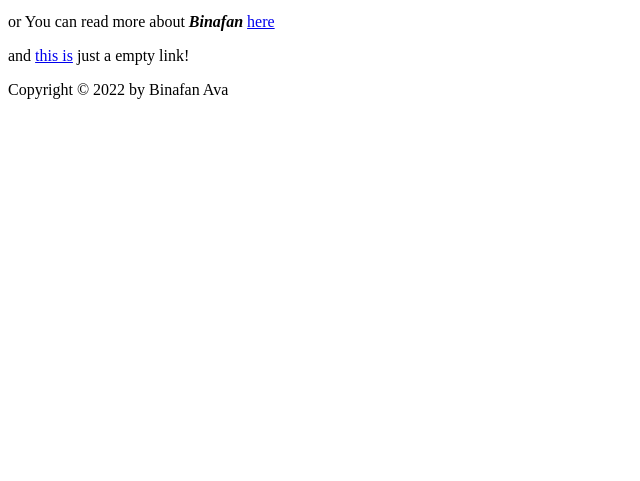
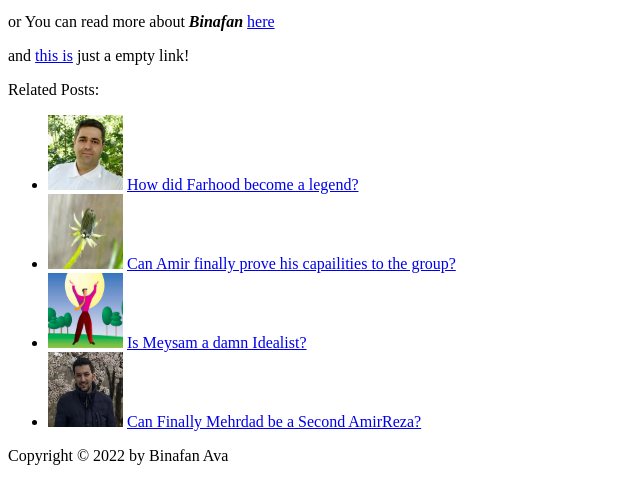
Before and after one commit to mehrdadganji1/htmlCourse, a plain HTML site: page index.html in a window 1280 px wide. Shown: the part 1206-1687 px from the top of the page, without its empty margins (0-640 px from the left). Before the commit the page ends 1321 px from the top, so only its background shows below. Drawn offline with Linux system fonts and the light colour scheme.

Commit message:
add related posts

```diff
--- a/index.html
+++ b/index.html
@@ -11,7 +11,7 @@
         <a href="#">Our Story</a>
         <a href="#">Contact us</a>
       </nav>
-      <img src="binafan.jpg" alt="bina logo" width="120" height="120" />
+      <img src="img/binafan.jpg" alt="bina logo" width="120" height="120" />
     </header>
     <article>
       <header>
@@ -55,7 +55,7 @@
         <em>bought</em> <strong>Google</strong>
         and you can see the proof of this news in the below!
       </p>
-      <img src="bina-google.jpg" alt="bina bought google proof" />
+      <img src="img/bina-google.jpg" alt="bina bought google proof" />
       <p>
         You can see more information about
         <em> <strong>Binafan</strong> </em> in this
@@ -68,6 +68,27 @@
       </p>
       <p>and <a href="#"> this is</a> just a empty link!</p>
     </article>
+    <aside>
+      <p>Related Posts:</p>
+      <ul>
+        <li>
+          <img src="img/farhood.jpg" height="75" width="75" />
+          <a href="#">How did Farhood become a legend?</a>
+        </li>
+        <li>
+          <img src="img/amir.jpg" width="75" height="75" />
+          <a href="#"> Can Amir finally prove his capailities to the group?</a>
+        </li>
+        <li>
+          <img src="img/meysam.jpg" width="75" height="75" />
+          <a href="#"> Is Meysam a damn Idealist?</a>
+        </li>
+        <li>
+          <img src="img/mehrdad.jpg" width="75" height="75" />
+          <a href="#"> Can Finally Mehrdad be a Second AmirReza?</a>
+        </li>
+      </ul>
+    </aside>
     <footer>
       <p>Copyright &copy; 2022 by Binafan Ava</p>
     </footer>
```
Also changed, not shown: img/amir.jpg (added), img/bina-google.jpg (renamed from bina-google.jpg), img/binafan.jpg (renamed from binafan.jpg), img/farhood.jpg (added), img/mehrdad.jpg (added), img/meysam.jpg (added).
